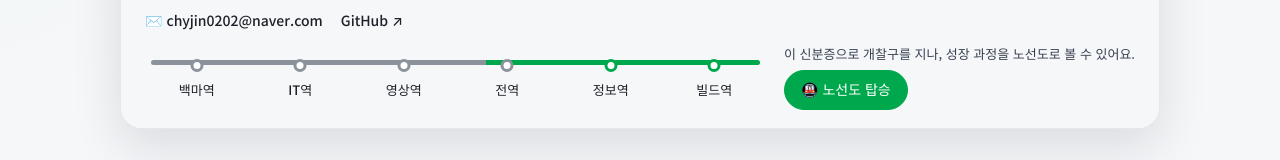
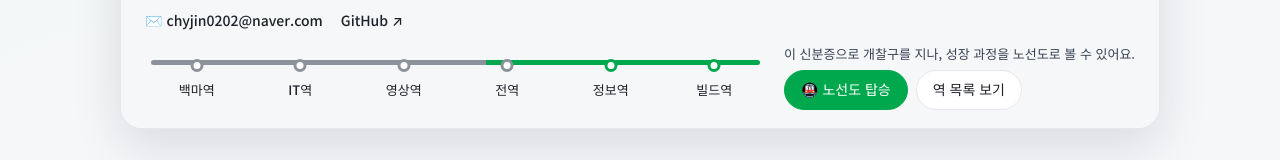
Before and after one commit to BLACKHEADHUB/yongjin-line, a Next.js app: page / in a window 1280 px wide. Shown: the part 568-728 px from the top of the page. Built offline with nearby package versions, Linux system fonts and the light colour scheme; no server answers; the database is empty; a web font is replaced by a local one.

Commit message:
첫 화면에서 역 목록 링크 연결

```diff
--- a/components/Platform.jsx
+++ b/components/Platform.jsx
@@ -91,6 +91,7 @@ export default function Platform({ profile: p, projects, stations, onBoard }) {
               <p>이 신분증으로 개찰구를 지나, 성장 과정을 노선도로 볼 수 있어요.</p>
               <div className="board-actions">
                 <button type="button" className="btn primary" onClick={onBoard}>🚇 노선도 탑승</button>
+                <a className="btn" href="/stations">역 목록 보기</a>
               </div>
             </div>
           </div>
--- a/components/PortfolioApp.jsx
+++ b/components/PortfolioApp.jsx
@@ -3,7 +3,7 @@ import { useState } from 'react';
 import Gate from './Gate';
 import Platform from './Platform';
 
-// 데모 버전 화면 흐름: 포트폴리오(첫 화면) → 개찰구(카드 찍기) → 준비 중 안내.
+// 데모 버전 화면 흐름: 포트폴리오(첫 화면) → 개찰구(카드 찍기) → 준비 중 안내. 두 화면 모두 /stations(역 목록)로 연결된다.
 // 노선도·열차 화면은 _archive/ 폴더에 보관해 두었다.
 export default function PortfolioApp({ data }) {
   const [stage, setStage] = useState('platform');
@@ -17,7 +17,10 @@ export default function PortfolioApp({ data }) {
         <article className="idcard" style={{ textAlign: 'center', padding: '48px 24px' }}>
           <h1 style={{ fontSize: 24, margin: '0 0 12px' }}>개찰구를 통과했습니다 🚇</h1>
           <p style={{ margin: '0 0 24px', color: '#64748b' }}>노선도 구간은 데모 버전에서는 아직 열리지 않았어요. 곧 개통됩니다.</p>
-          <button type="button" className="btn primary" onClick={() => setStage('platform')}>첫 화면으로</button>
+          <div style={{ display: 'flex', gap: 8, justifyContent: 'center' }}>
+            <a className="btn primary" href="/stations">역 목록 보기</a>
+            <button type="button" className="btn" onClick={() => setStage('platform')}>첫 화면으로</button>
+          </div>
         </article>
       </main>
     );
```
